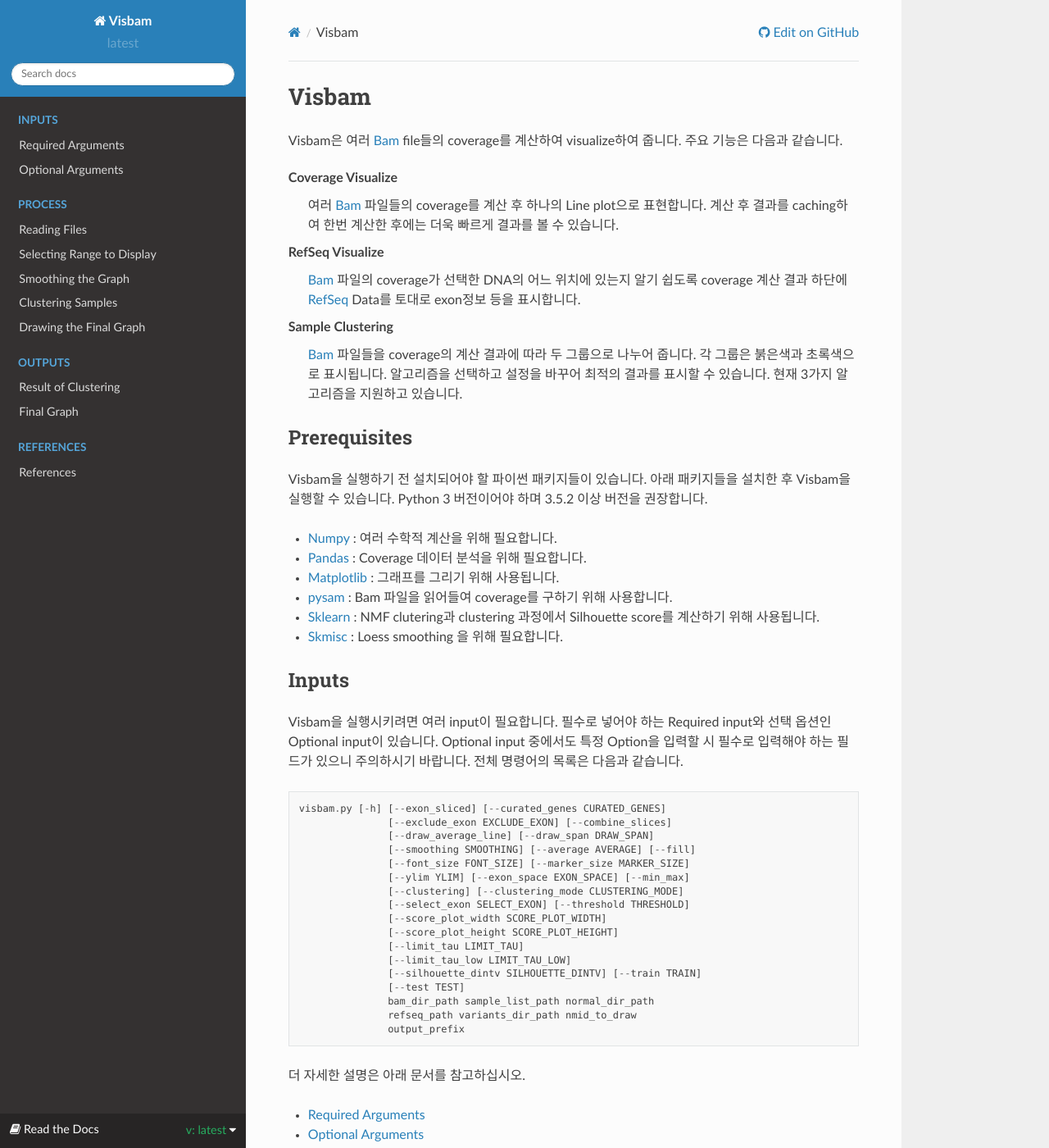
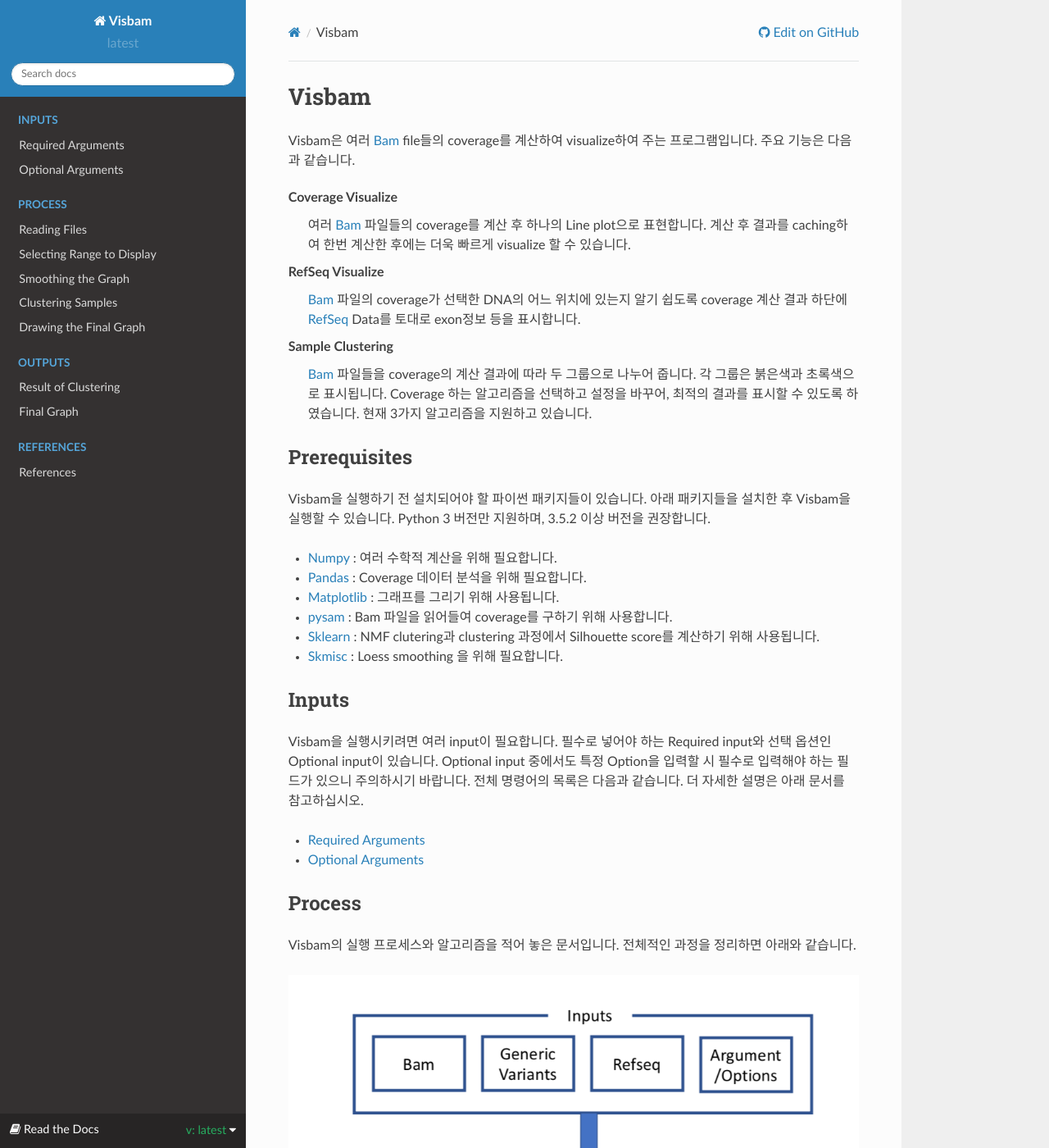
Before and after one commit to sungyoung-lee/visbam, a Sphinx documentation site: the page built from docs/index.rst, in a window 1280 px wide and 1400 px high. Shown: the whole window at 82% size. Built offline with Sphinx 7.4.7 and the Read the Docs theme 2.0.0, drawn with Linux system fonts in a browser that asks for light colours.

Commit message:
Read The Docs v0.0.2

```diff
--- a/docs/index.rst
+++ b/docs/index.rst
@@ -4,13 +4,13 @@
 .. meta::
    :description lang=ko: Visualize coverages of multiple bam files
 
-Visbam은 여러 Bam_ file들의 coverage를 계산하여 visualize하여 줍니다.
+Visbam은 여러 Bam_ file들의 coverage를 계산하여 visualize하여 주는 프로그램입니다.
 주요 기능은 다음과 같습니다.
 
 Coverage Visualize
     여러 Bam_ 파일들의 coverage를 계산 후 하나의 Line plot으로 표현합니다.
     계산 후 결과를 caching하여 한번 계산한 후에는
-    더욱 빠르게 결과를 볼 수 있습니다.
+    더욱 빠르게 visualize 할 수 있습니다.
 
 RefSeq Visualize
     Bam_ 파일의 coverage가 선택한 DNA의 어느 위치에 있는지 알기 쉽도록
@@ -20,7 +20,8 @@
 Sample Clustering
     Bam_ 파일들을 coverage의 계산 결과에 따라 두 그룹으로 나누어 줍니다.
     각 그룹은 붉은색과 초록색으로 표시됩니다.
-    알고리즘을 선택하고 설정을 바꾸어 최적의 결과를 표시할 수 있습니다.
+    Coverage 하는 알고리즘을 선택하고 설정을 바꾸어,
+    최적의 결과를 표시할 수 있도록 하였습니다.
     현재 3가지 알고리즘을 지원하고 있습니다.
 
 .. _Bam : https://en.wikipedia.org/wiki/Binary_Alignment_Map
@@ -31,7 +32,7 @@
 
 Visbam을 실행하기 전 설치되어야 할 파이썬 패키지들이 있습니다.
 아래 패키지들을 설치한 후 Visbam을 실행할 수 있습니다.
-Python 3 버전이어야 하며 3.5.2 이상 버전을 권장합니다.
+Python 3 버전만 지원하며, 3.5.2 이상 버전을 권장합니다.
 
 * Numpy_ : 여러 수학적 계산을 위해 필요합니다.
 * Pandas_ : Coverage 데이터 분석을 위해 필요합니다.
@@ -65,28 +66,6 @@
 Optional input 중에서도 특정 Option을 입력할 시
 필수로 입력해야 하는 필드가 있으니 주의하시기 바랍니다.
 전체 명령어의 목록은 다음과 같습니다.
-
-.. code::
-
-   visbam.py [-h] [--exon_sliced] [--curated_genes CURATED_GENES]
-                  [--exclude_exon EXCLUDE_EXON] [--combine_slices]
-                  [--draw_average_line] [--draw_span DRAW_SPAN]
-                  [--smoothing SMOOTHING] [--average AVERAGE] [--fill]
-                  [--font_size FONT_SIZE] [--marker_size MARKER_SIZE]
-                  [--ylim YLIM] [--exon_space EXON_SPACE] [--min_max]
-                  [--clustering] [--clustering_mode CLUSTERING_MODE]
-                  [--select_exon SELECT_EXON] [--threshold THRESHOLD]
-                  [--score_plot_width SCORE_PLOT_WIDTH]
-                  [--score_plot_height SCORE_PLOT_HEIGHT]
-                  [--limit_tau LIMIT_TAU]
-                  [--limit_tau_low LIMIT_TAU_LOW]
-                  [--silhouette_dintv SILHOUETTE_DINTV] [--train TRAIN]
-                  [--test TEST]
-                  bam_dir_path sample_list_path normal_dir_path
-                  refseq_path variants_dir_path nmid_to_draw
-                  output_prefix
-
-
 더 자세한 설명은 아래 문서를 참고하십시오.
 
 * :doc:`Required Arguments <input/positional>`
--- a/docs/process/clustering.rst
+++ b/docs/process/clustering.rst
@@ -52,7 +52,7 @@
 
 .. _\\-\\-silhouette_dintv : https://visbam.readthedocs.io/en/latest/input/optional.html#silhouette-dintv
 .. _`CI/Tau/Score 그래프` : https://visbam.readthedocs.io/en/latest/output/clustering.html#ci-tau-score-scatter-plot
-.. _ `Ratio/Score 그래프` : https://visbam.readthedocs.io/en/latest/output/clustering.html#ratio-score-scatter-plot
+.. _`Ratio/Score 그래프` : https://visbam.readthedocs.io/en/latest/output/clustering.html#ratio-score-scatter-plot
 
 NMF
 ---
```
Also changed, not shown: docs/references.rst (+11 -11 lines), docs/img/draw_graph.png.
